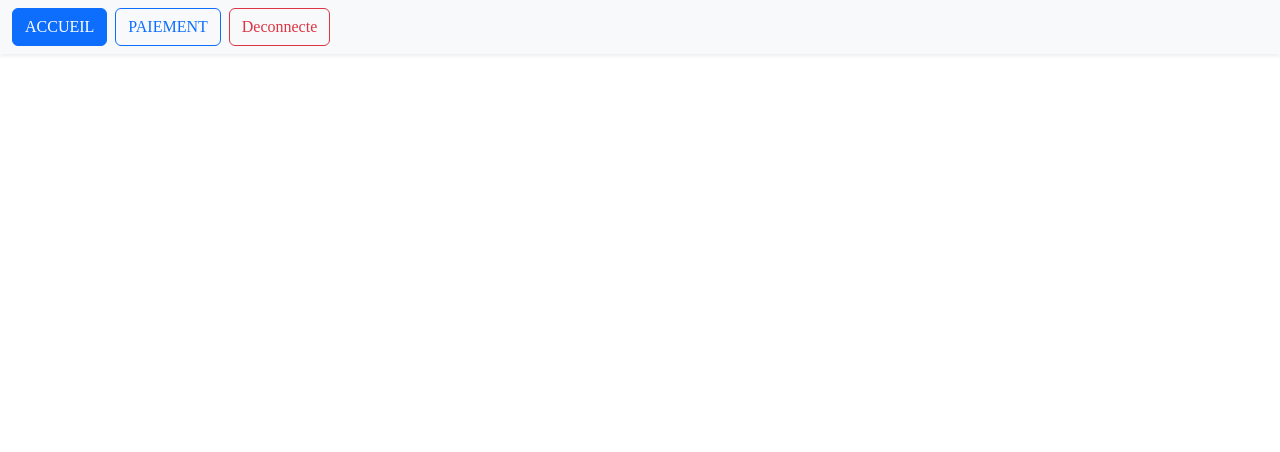
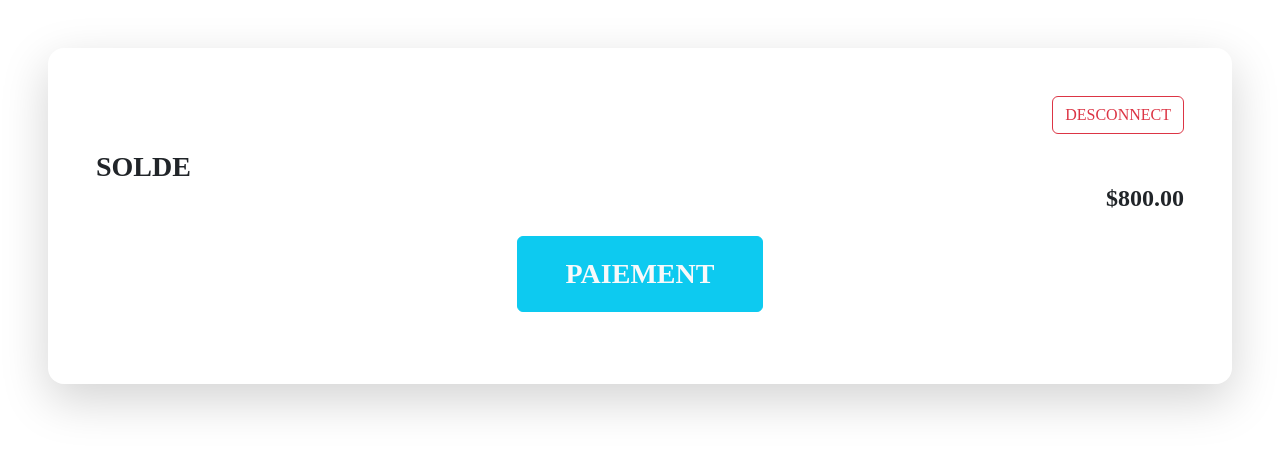
Before and after one commit to hamdanimed/app-client, an Angular app: page /home in a window 1280 px wide. Shown: the top 452 px of the page. Built offline with nearby package versions, Linux system fonts and the light colour scheme; sample sign-in values are in the browser's storage.

Commit message:
changed home page

```diff
--- a/src/app/formulaire-creance/formulaire-creance.component.html
+++ b/src/app/formulaire-creance/formulaire-creance.component.html
@@ -1,7 +1,7 @@
 <div class="formulaire-title d-flex align-items-center  flex-column  mt-5 ">
   <h5 class=" text-center">EFFECTUER UN PAIEMENT</h5>
   <!-- card  -->
-  <div class="card rounded-4 mt-3 " >
+  <div class="card rounded-4 mt-3 p-3" >
     <div class="card-body ">
       <!-- <h5 class="card-image text-center py-3 my-3"> -->
         <!-- </h5> -->
--- a/src/app/formulaire-creance/formulaire-creance.component.ts
+++ b/src/app/formulaire-creance/formulaire-creance.component.ts
@@ -1,9 +1,10 @@
 import { Location } from '@angular/common';
 import { Component } from '@angular/core';
 import { ActivatedRoute, Router } from '@angular/router';
-import { DataSoapService } from '../services/data-soap/data-soap.service';
+import { DataSoapService } from '../services/data-soap.service';
 import { Creance } from '../interfaces/Creance';
 import { Creancier } from '../interfaces/Creancier';
+import { DataService } from '../services/data.service';
 
 @Component({
   selector: 'app-formulaire-creance',
@@ -17,16 +18,16 @@ export class FormulaireCreanceComponent {
   creancier:Creancier={id:0,code:"",name:"",logoUrl:""};
 
   formStructure:any={};
-  constructor(public navigate:Location,private router:Router,private activatedRoute:ActivatedRoute,private soapService:DataSoapService){}
+  constructor(private dataService:DataService,private soapService:DataSoapService,public navigate:Location,private router:Router,private activatedRoute:ActivatedRoute){}
 
   ngOnInit(){
-    console.log(this.soapService.selectedCreancier)
+    console.log(this.dataService.selectedCreancier)
 
-    if(!this.soapService.selectedCreance || !this.soapService.selectedCreancier){
+    if(!this.dataService.selectedCreance || !this.dataService.selectedCreancier){
       this.router.navigate(["liste-creancier"])
     }else{
-      this.creance=this.soapService.selectedCreance;
-      this.creancier=this.soapService.selectedCreancier
+      this.creance=this.dataService.selectedCreance;
+      this.creancier=this.dataService.selectedCreancier
 
       this.soapService.getForms(String(this.creance.id)).subscribe(data=>{
         console.log("form structure")
--- a/src/app/home/home.component.html
+++ b/src/app/home/home.component.html
@@ -1,4 +1,4 @@
-<nav class="navbar navbar-expand-lg bg-light shadow-sm">
+<!-- <nav class="navbar navbar-expand-lg bg-light shadow-sm">
   <div class="container-fluid">
     <div class="collapse navbar-collapse" id="navbarNavDropdown">
       <ul class="navbar-nav">
@@ -16,4 +16,29 @@
       </ul>
     </div>
   </div>
-</nav>
+</nav> -->
+
+<!-- <h3 class="fw-bold text-center mt-5 mb-5">{{"accueil" | uppercase}}</h3> -->
+
+<div class="mt-5 rounded-4 shadow-lg p-sm-5 p-5 mx-sm-5 mx-2" >
+      <div class="d-flex flex-column">
+        <div class="align-self-end mb-3">
+          <button class="btn btn-outline-danger" (click)="submitLogout()">DESCONNECT</button>
+        </div>
+        <div >
+          <h5 class="fw-bold fs-3 m-0 ">SOLDE</h5>
+        </div>
+        <div class="align-self-end">
+          <h5 class="fw-semibold fs-4 m-0" >{{800 | currency}}</h5>
+        </div>
+      </div>
+      <div class="d-flex flex-wrap gap-4 p-4 justify-content-center">
+        <button class="btn btn-info fw-bold fs-3 px-5 py-3 text-light" (click)="redirectToCreancier()">
+          PAIEMENT
+        </button>
+        <!-- <button class="btn btn-outline-success fw-bold fs-3 px-5 py-3">
+          OPERATIONS
+        </button> -->
+      </div>
+
+</div>
--- a/src/app/home/home.component.ts
+++ b/src/app/home/home.component.ts
@@ -11,9 +11,14 @@ export class HomeComponent {
 
   constructor(private authService:AuthService,private router:Router){}
 
+  redirectToCreancier(){
+    this.router.navigate(['liste-creancier'])
+  }
+
   submitLogout()
   {
     this.authService.logout()
+    this.router.navigate(['liste-creancier'])
   }
 
 }
--- a/src/app/liste-creanciers/liste-creanciers.component.html
+++ b/src/app/liste-creanciers/liste-creanciers.component.html
@@ -28,7 +28,7 @@
             </div> -->
             <!-- Gallery -->
             <!-- <div class="row p-2 photo-gallery mt-4" style="max-height: 250px; overflow-y: auto;"> -->
-            <div class="d-flex flex-wrap gap-4 p-sm-5 p-3 creanciers-card-body" style="max-height: 25rem; overflow-y: scroll;">
+            <div class="d-flex flex-wrap gap-4 p-sm-5 p-3 creanciers-card-body" style="max-height: 25rem; overflow-y: auto;">
               <img *ngFor="let creancier of listCreancier" src="{{ creancier.logoUrl }}" (click)="redirectToCreances(creancier.id)" class="image-info border shadow-1-strong rounded" alt="logo image of {{ creancier.name }}" />
             </div>
 
--- a/src/app/liste-creanciers/liste-creanciers.component.ts
+++ b/src/app/liste-creanciers/liste-creanciers.component.ts
@@ -2,10 +2,11 @@ import { Location } from '@angular/common';
 import { HttpClient, HttpResponse } from '@angular/common/http';
 import { Component, OnInit } from '@angular/core';
 import { Router } from '@angular/router';
-import { DataSoapService } from '../services/data-soap/data-soap.service';
+import { DataSoapService } from '../services/data-soap.service';
 import { AuthService } from '../service/auth.service';
 import { EMPTY, catchError } from 'rxjs';
 import { Creancier } from '../interfaces/Creancier';
+import { DataService } from '../services/data.service';
 
 @Component({
   selector: 'app-liste-creanciers',
@@ -43,7 +44,7 @@ export class ListeCreanciersComponent implements OnInit {
   ];
   listCreancier:Creancier[]=[];
 
-  constructor(private router: Router,public navigate:Location,private soapService:DataSoapService,private http:HttpClient,private authService:AuthService){}
+  constructor(private dataService:DataService,private soapService:DataSoapService,private router: Router,public navigate:Location,private http:HttpClient,private authService:AuthService){}
 
   ngOnInit(){
     this.soapService.getCreanciers().subscribe(data=>{
@@ -52,10 +53,11 @@ export class ListeCreanciersComponent implements OnInit {
       this.listCreancier=this.soapService.xml2jsonCreanciers(data)
 
       this.listCreancier[0].logoUrl='../../assets/téléchargement.png';
-      this.listCreancier[1].logoUrl='../../assets/Cashplus.jpg';
+      this.listCreancier[1].logoUrl='https://res.cloudinary.com/mohamedham2/image/upload/v1684952517/Jabak_lah-Project/LogoRedal_lonoau.png';
 
-      this.soapService.fetchedCreanciers=this.listCreancier;
-      console.log(this.soapService.fetchedCreanciers)
+
+      this.dataService.fetchedCreanciers=this.listCreancier;
+      console.log(this.dataService.fetchedCreanciers)
 
     })
 
@@ -77,8 +79,8 @@ export class ListeCreanciersComponent implements OnInit {
 
   redirectToCreances(creancierId :number){
     // alert(title)
-    console.log(this.soapService.fetchedCreanciers)
-    this.soapService.selectedCreancier=this.soapService.fetchedCreanciers.find(creancier=>creancier.id===creancierId)
+    console.log(this.dataService.fetchedCreanciers)
+    this.dataService.selectedCreancier=this.dataService.fetchedCreanciers.find(creancier=>creancier.id===creancierId)
     this.router.navigate([`liste-creance`],{queryParams:{creancierId:creancierId}})
   }
   back(){
--- a/src/app/services/data-soap/data-soap.service.ts
+++ b/src/app/services/data-soap.service.ts
@@ -13,11 +13,6 @@ export class DataSoapService {
   httpOptions = {
     headers: new HttpHeaders({'Content-Type':'text/xml'}),responseType:'text'
   };
-
-  fetchedCreances:any[]=[];
-  fetchedCreanciers:any[]=[];
-  selectedCreancier:any;
-  selectedCreance:any;
 
   // let myHeaders = new Headers();
   // myHeaders.append("Content-Type", "text/xml");
--- /dev/null
+++ b/src/app/services/data.service.ts
@@ -0,0 +1,13 @@
+import { Injectable } from '@angular/core';
+
+@Injectable({
+    providedIn: 'root'
+  })
+  export class DataService {
+
+    fetchedCreances:any[]=[];
+    fetchedCreanciers:any[]=[];
+    selectedCreancier:any;
+    selectedCreance:any;
+
+  }
```
Also changed, not shown: src/app/liste-creances/liste-creances.component.ts (+10 -9 lines).
